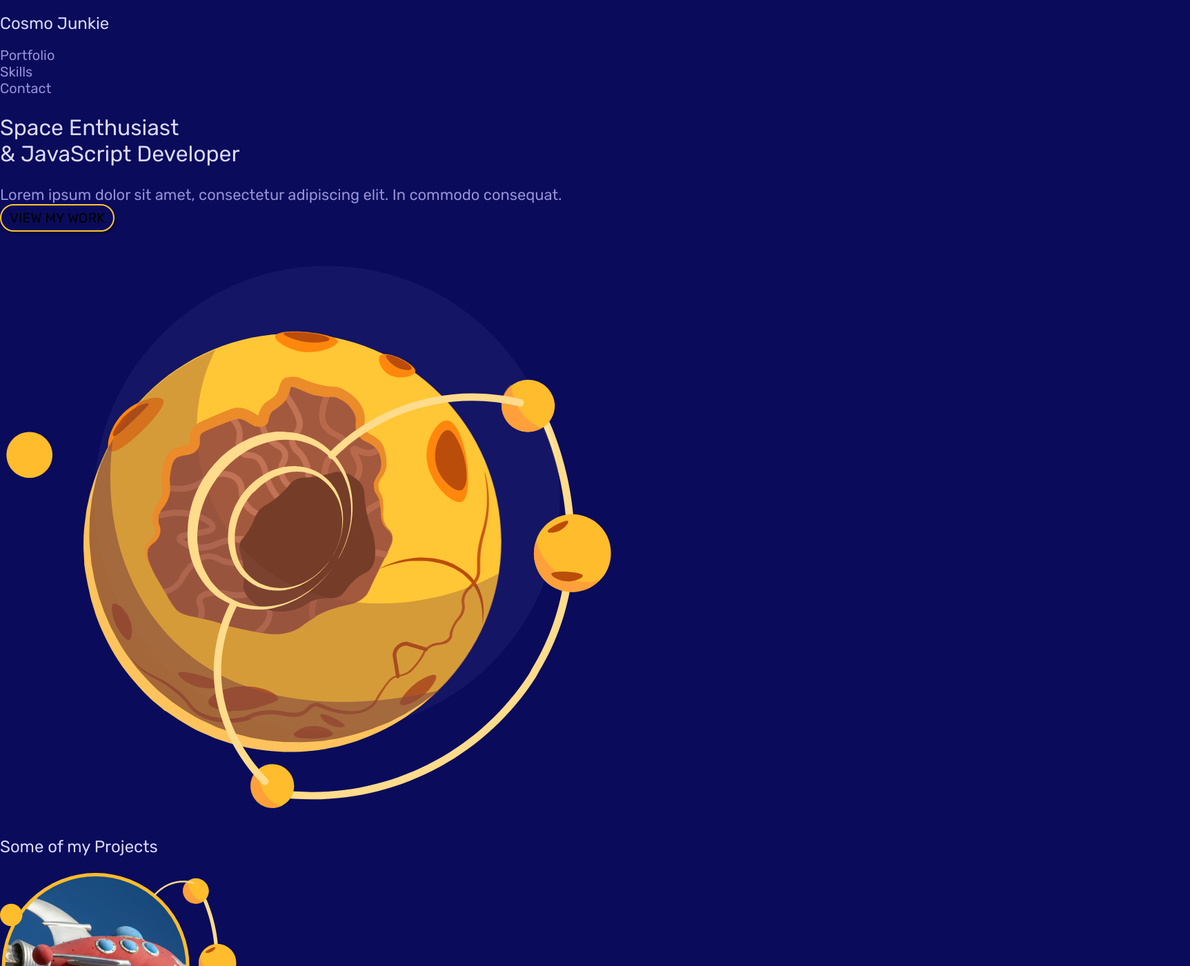
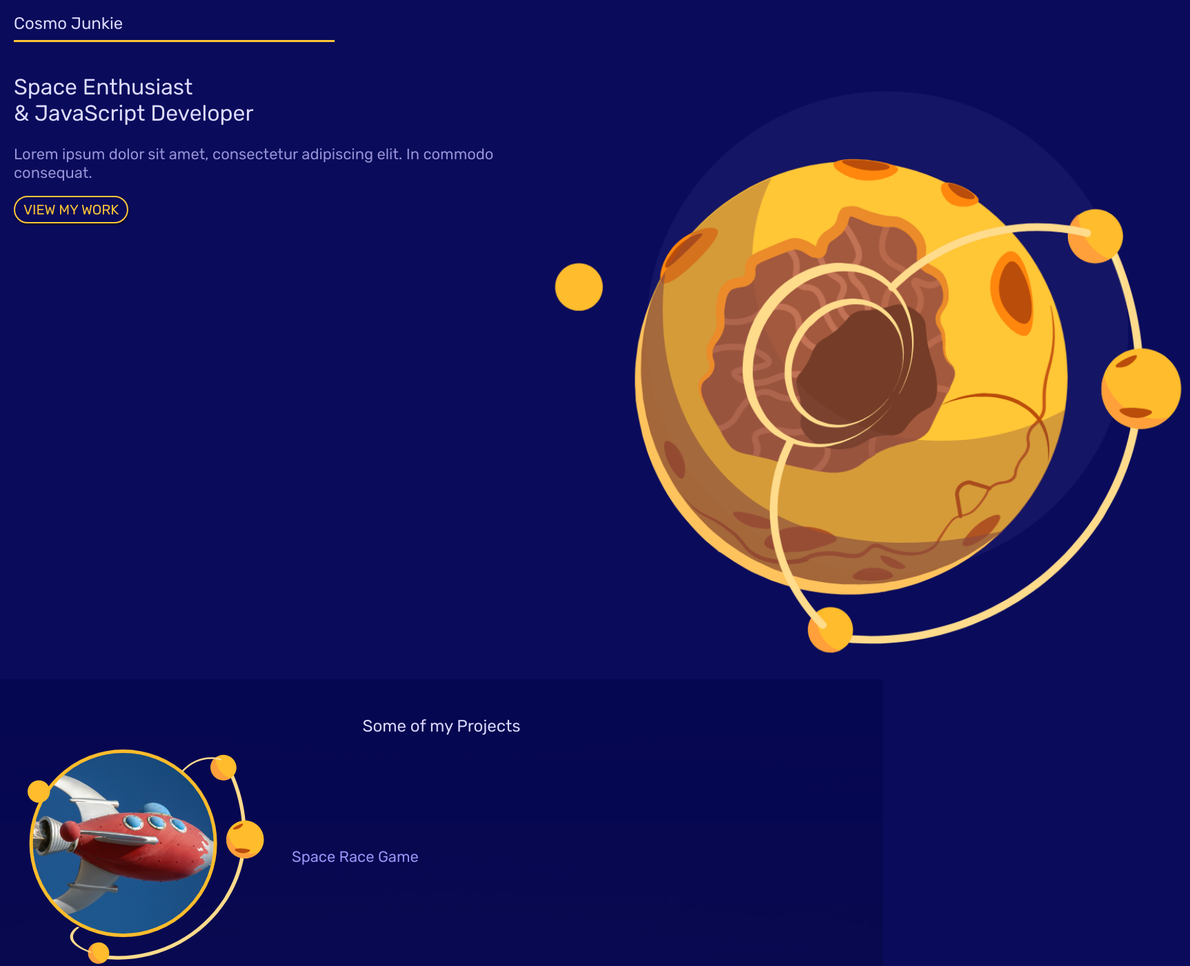
Before and after one commit to Bygaga63/mobile-first-css, a plain HTML site: page index.html in a window 1280 px wide. Shown: the top 1401 px of the page at 69% size, 1725 px wide, since content can reach past the window. Drawn offline with Linux system fonts and the light colour scheme.

Commit message:
add css to sections

```diff
--- a/styles.css
+++ b/styles.css
@@ -25,7 +25,7 @@ body{
 .button {
     background: none;
     border: 2px solid var(--primary);
-    color: var(--prinmary);
+    color: var(--primary);
     border-radius: 20px;
     text-transform: uppercase;
     padding: 6px 12px;
@@ -36,6 +36,7 @@ body{
 .button:hover{
     counter-reset: #222;
     background: var(--primary);
+    color: var(--secondary);
 }
 
 input, textarea{
@@ -77,7 +78,90 @@ h4{
     font-size: 1.1em;
 }
 /* mobile styles */
+.grid{
+    display: grid;
+    grid-template-columns: repeat(8, 1fr);
+}
 
+.site-nav {
+    margin: 0 20px;
+}
+
+.site-nav ul {
+    display: none;
+}
+
+.site-nav h1 {
+    grid-column: span 3;
+    grid-row: 1;
+    padding-bottom: 10px;
+    border-bottom: 3px solid var(--primary);
+}
+
+#welcome {
+    padding: 0 20px 20px 20px;
+}
+
+.welcome-text{
+    grid-column: span 5;
+}
+
+.welcome-img {
+    grid-column: 6 / 9;
+}
+
+.welcome-img img {
+    width: 200%;
+}
+
+.welcome-text a {
+    margin: 20px 0;
+}
+
+#portfolio {
+    background-image: url(assets/square_bg.png);
+    background-repeat: no-repeat;
+    background-position: bottom;
+    padding: 30px 20px;
+}
+
+#portfolio h3 {
+    margin-bottom: 0;
+    text-align: center;
+}
+
+.projects a {
+    grid-column: span 8;
+    margin: 20px 0;
+    display: flex;
+}
+
+.projects a * {
+    margin: 0 20px;
+    max-width: 40%;
+    align-self: center;
+}
+
+.projects h4 {
+    color: #9994f7;
+}
+
+#skills {
+    padding: 30px 20px;
+    background: #07083E;
+}
+
+#skills h3 {
+    text-align: center;
+}
+
+#skills ul {
+    margin: 40px 0;
+}
+
+#skilles li {
+    padding: 10px;
+}
 
 /* small tablet styles */
 @media screen and (min-width: 620px){
```
